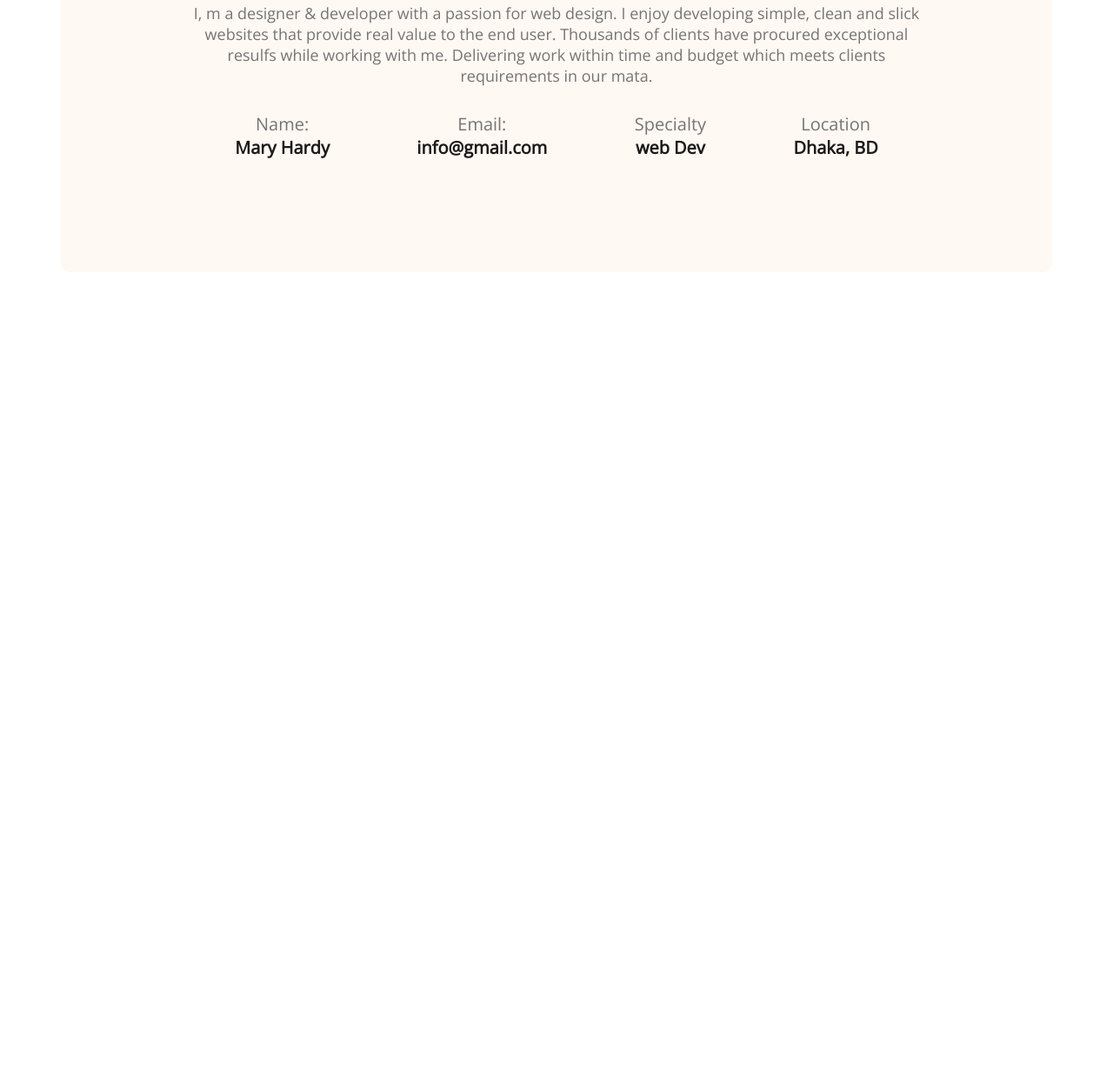
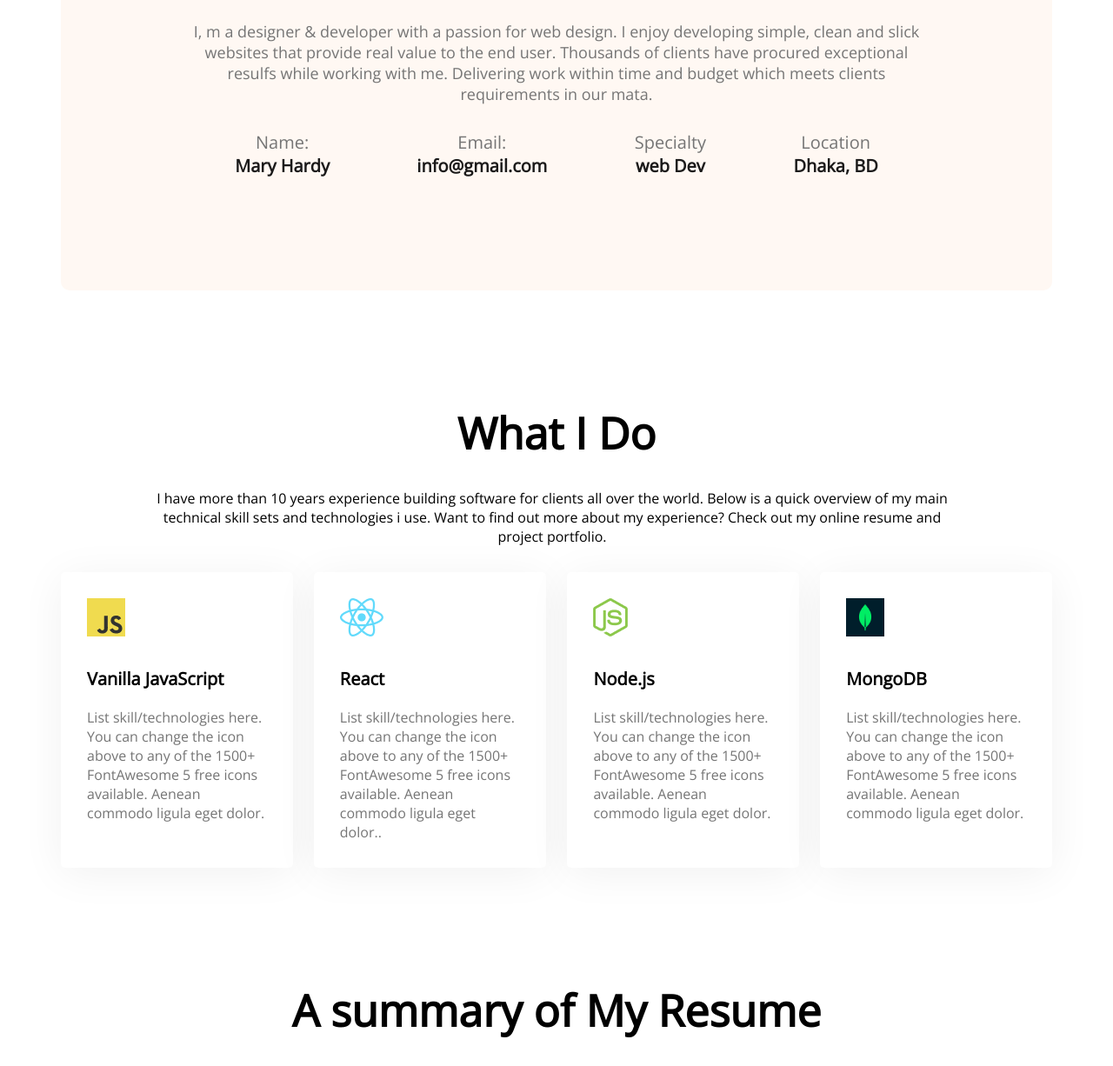
Before and after one commit to anisuzzaman121/developer-protfolio, a plain HTML site: page index.html in a window 1280 px wide. Shown: the part 1174-2400 px from the top of the page at 87% size. Before the commit the page ends 1487 px from the top, so only its background shows below. Drawn offline with nearby package versions, Linux system fonts and the light colour scheme.

Commit message:
added skills content

```diff
--- a/index.html
+++ b/index.html
@@ -61,6 +61,41 @@
                 </div>
             </div>
         </section>
+        <!-- what i do section -->
+        <section class="what-i-do">
+            <h3 class="section-title">What I Do</h3>
+            <p style="width: 950px; text-align: center; margin-left: 90px; margin-bottom: 30px;">I have more than 10 years experience building software for clients all over the world. Below is a quick overview of my main technical skill sets and technologies i use. Want to find out more about my experience? Check out my online resume and project portfolio.</p>
+            <!-- .skills-container>.skill*4>img+p.skill-title+p.skill-description>lorem15 -->
+            <div class="skills-container">
+                <div class="skill">
+                    <img src="images/icons/js.png" alt="">
+                    <p class="skill-title">Vanilla JavaScript</p>
+                    <p class="skill-description">List skill/technologies here. You can change the icon above to any of the 1500+ FontAwesome 5 free icons available. Aenean commodo ligula eget dolor.</p>
+                </div>
+                <div class="skill">
+                    <img src="images/icons/react.png" alt="">
+                    <p class="skill-title">React</p>
+                    <p class="skill-description">List skill/technologies here. You can change the icon above to any of the 1500+ FontAwesome 5 free icons available. Aenean commodo ligula eget dolor..</p>
+                </div>
+                <div class="skill">
+                    <img src="images/icons/nodejs.png" alt="">
+                    <p class="skill-title">Node.js</p>
+                    <p class="skill-description">List skill/technologies here. You can change the icon above to any of the 1500+ FontAwesome 5 free icons available. Aenean commodo ligula eget dolor.</p>
+                </div>
+                <div class="skill">
+                    <img src="images/icons/mongo.png" alt="">
+                    <p class="skill-title">MongoDB</p>
+                    <p class="skill-description">List skill/technologies here. You can change the icon above to any of the 1500+ FontAwesome 5 free icons available. Aenean commodo ligula eget dolor.</p>
+                </div>
+            </div>
+        </section>
+        <!-- Resume Section -->
+        <section class="resume">
+            <h3 class="section-title">A summary of My Resume</h3>
+            <div class="resume-content">
+
+            </div>
+        </section>
     </main>
     <footer>
 
--- a/styles/style.css
+++ b/styles/style.css
@@ -13,6 +13,10 @@
     background-repeat: no-repeat;
     background-position: bottom right, left;
 }
+section{
+
+    margin-top: 130px;
+}
 
 /* header and navigation styles */
 nav {
@@ -20,6 +24,7 @@ nav {
     justify-content: space-between;
     margin: 50px 200px;
 }
+
 .nav-title {
     font-weight: 800;
     font-size: 45px;
@@ -79,7 +84,6 @@ main {
 
 /* about section styles */
 .about {
-    margin-top: 130px;
     background: #FFF8F3;
     border-radius: 10px;
     padding: 130px 150px;
@@ -87,9 +91,10 @@ main {
 }
 
 .section-title {
+    text-align: center;
     margin-bottom: 30px;
     font-weight: 700;
-    font-size: 35px;
+    font-size: 50px;
 }
 
 .section-description {
@@ -97,16 +102,50 @@ main {
     font-size: 18px;
     margin-bottom: 30px;
 }
-.about-info-container{
+
+.about-info-container {
     display: flex;
     justify-content: space-around;
 }
-.about .info-title{
+
+.about .info-title {
     font-size: 20px;
     color: #757575;
 }
-.info-description{
+
+.info-description {
     font-weight: 700;
     font-size: 20px;
     color: #1b1a1a;
 }
+
+/* what i do */
+/* .what-i-do {
+    margin-top: 130px;
+} */
+
+.skills-container {
+    display: flex;
+    gap: 24px;
+}
+
+.skill {
+    background: #FFFFFF;
+    box-shadow: 0px 6px 50px rgba(0, 0, 0, 0.06);
+    border-radius: 5px;
+    padding: 30px;
+}
+
+.skill-title {
+    font-weight: 700;
+    font-size: 20px;
+    margin-top: 30px;
+    margin-bottom: 20px;
+}
+
+.skill-description {
+    color: #757575;
+    font-weight: 400;
+    font-size: 16px;
+}
+/* Resume styles */
```
